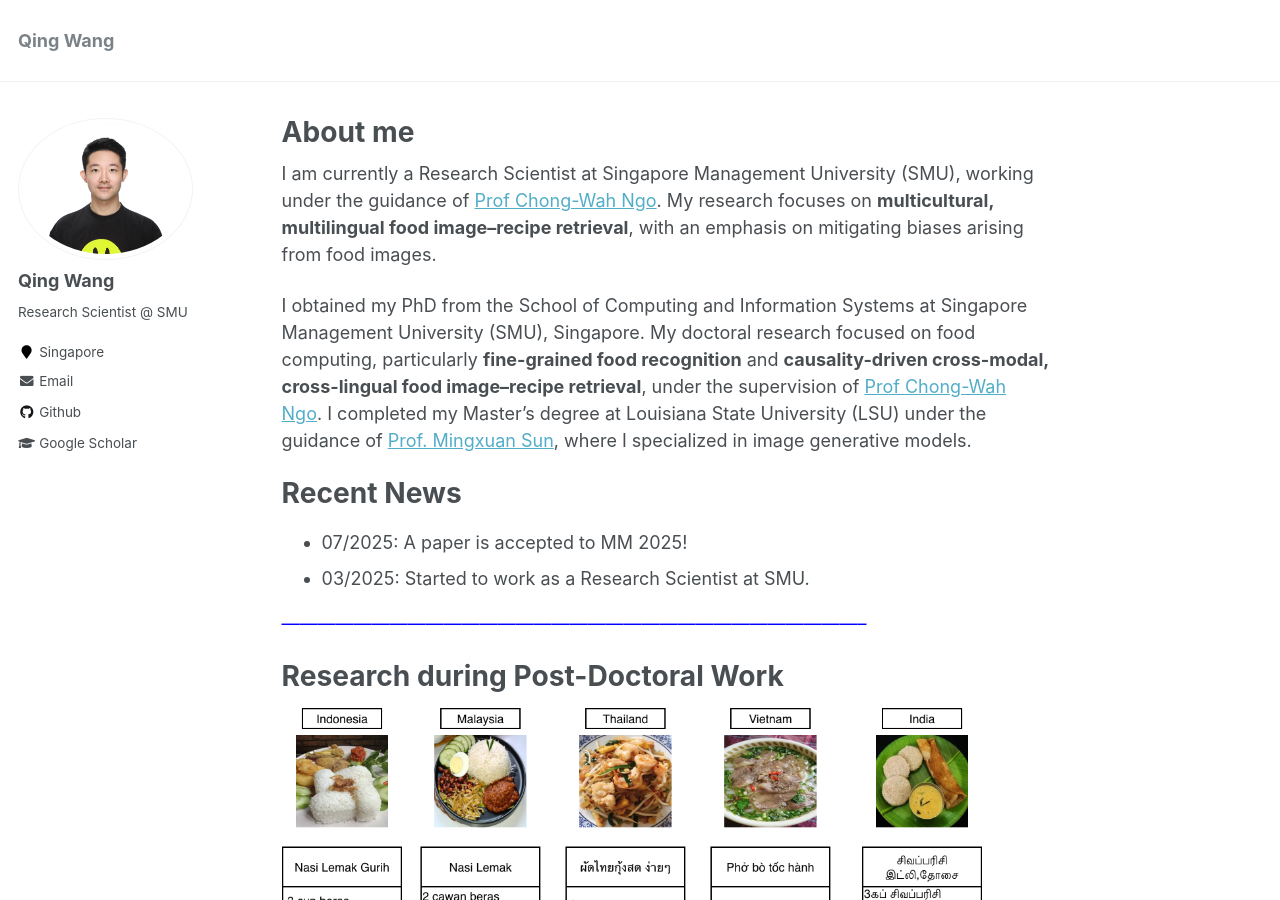
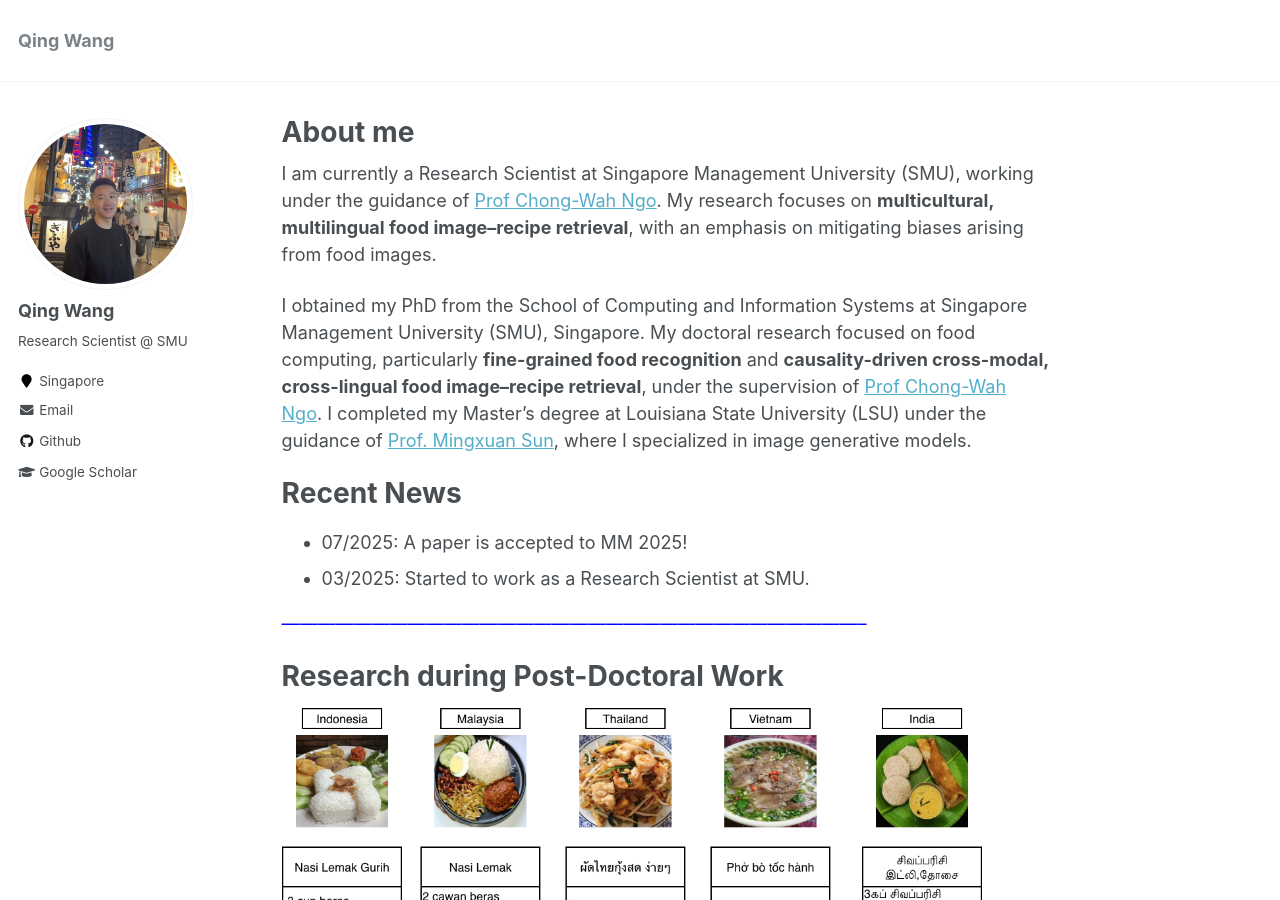
Before and after one commit to GZWQ/personal-page, a Jekyll site: the page built from _pages/about.md, in a window 1280 px wide and 900 px high. Built offline with Jekyll 4.4.1, drawn with Linux system fonts in a browser that asks for light colours.

Commit message:
Update publications and bio

```diff
--- a/_config.yml
+++ b/_config.yml
@@ -81,7 +81,7 @@ analytics:
 # Site Author
 author:
   name             : "Qing Wang"
-  avatar           : "5V1A6374.jpg"
+  avatar           : "1-15ef5ee2.jpg"
   bio              : "Research Scientist @ SMU"
   location         : "Singapore"
   employer         :
```
Also changed, not shown: images/1-15ef5ee2.jpg (added), 1 other file.
